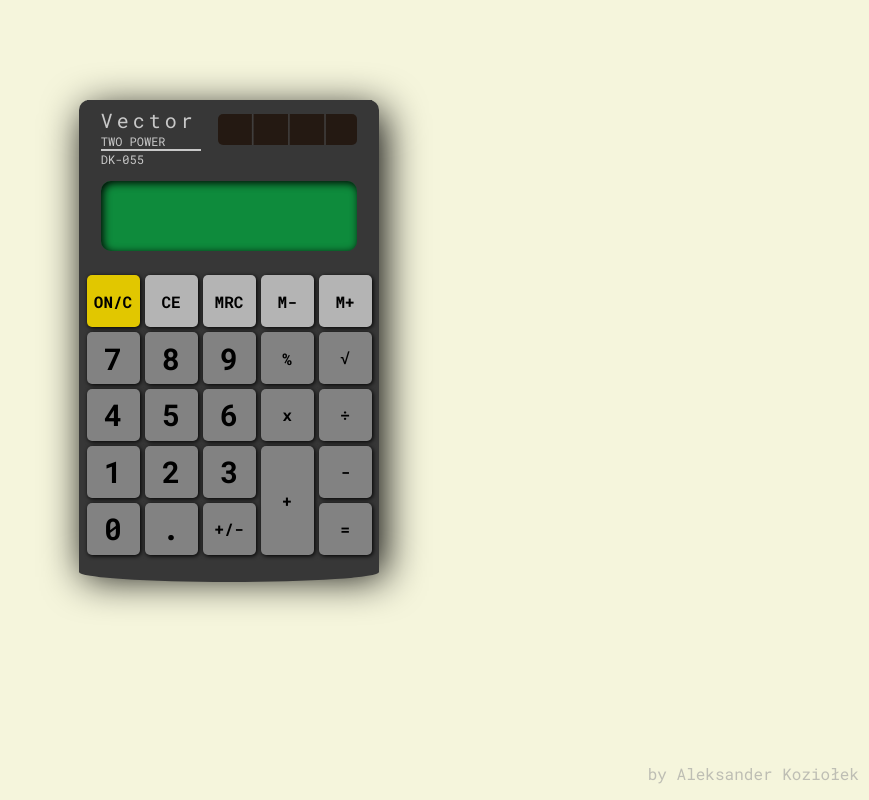
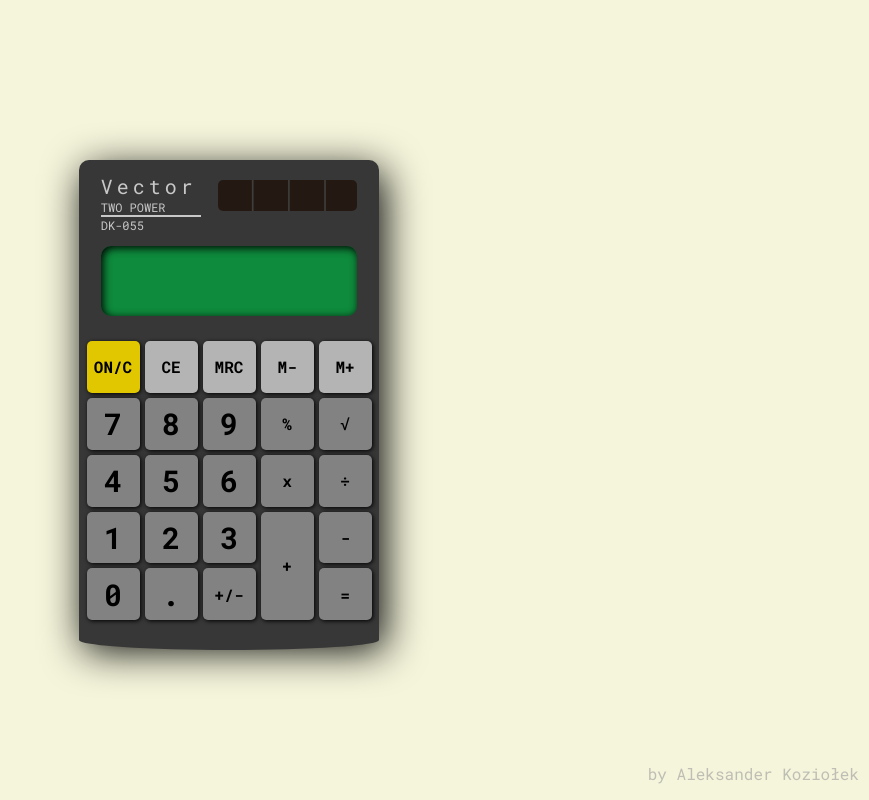
Before and after one commit to Alek-Koziolek/Calculator, a plain HTML site: page index.html in a window 1280 px wide. Shown: the whole page, without its empty margins (411-1280 px from the left). Drawn offline with Linux system fonts and the light colour scheme.

Commit message:
Improved vertical centering

```diff
--- a/index.html
+++ b/index.html
@@ -14,7 +14,8 @@
 
 <body>
   <script src="script.js" defer></script>
-  <div id="calculator-body">
+  <div id="calculator-container">
+    <div id="calculator-body">
     <div id="top-container" class="container">
       <div id="logo">
         <p>Vector</p>
@@ -58,6 +59,7 @@
       <div class="key operations">=</div>
     </div>
   </div>
+  </div>
   <div class="watermark">
     <p>by <a href="https://github.com/Alek-Koziolek">Aleksander Koziołek</p></a>
   </div>
--- a/styles.css
+++ b/styles.css
@@ -18,22 +18,30 @@ body {
   user-select: none;
 }
 
+#calculator-container {
+  width: 100vw;
+  height: 100vh;
+  display: flex;
+  align-items: center;
+  justify-content: center;
+}
+
 #calculator-body {
   width: 300px;
   aspect-ratio: 9/14;
-  margin: 100px auto 0 auto;
   background-color: var(--body-color);
   border-radius: 10px 10px 0 0;
   box-shadow: 5px 10px 40px;
 }
 
 #calculator-body::after {
+  display: block;
   content: "";
-  width: inherit;
+  width: 300px;
   height: 20px;
-  position: absolute;
+  position: relative;
   background-color: var(--body-color);
-  top: 561.666px;
+  top: 10px;
   border-radius: 0 0 50% 50%;
 }
 
```
